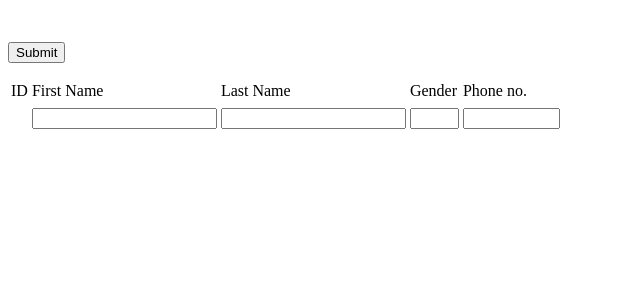
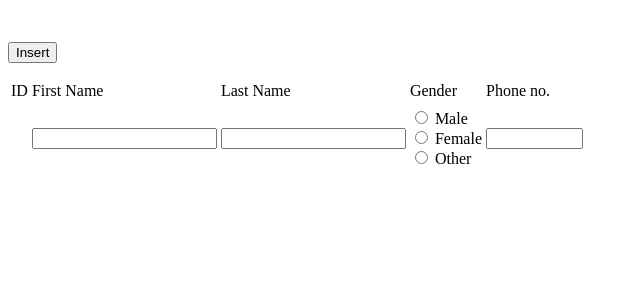
Before and after one commit to Muhammed-Salah/User-authentication, a PHP site: page /edited.php in a window 1280 px wide. Shown: the top 300 px of the page, without its empty margins (0-640 px from the left). Run offline with PHP 8.4, Linux system fonts and the light colour scheme; data that the repository does not hold is empty.

Commit message:
5th edit

```diff
--- a/edited.php
+++ b/edited.php
@@ -7,9 +7,7 @@
 </head>
 <body>
 <?php
-    session_start();
     $eid=$_POST['editedid'];
-    $_SESSION['eid']=$eid;
     $conn=mysqli_connect('localhost','root','','my');
     if (!$conn)
     {
@@ -17,9 +15,11 @@
     }
     else
     {
+
 		$sql="SELECT *  FROM `user` Where id= '$eid'";
 		$result=mysqli_query($conn,$sql);
         $row=mysqli_fetch_assoc($result);
+        $row1=$row['id'];
         echo "<table>";
         echo "<tr><td>" . "ID" . "</td><td>"
                         . "First Name" . "</td><td>"
@@ -39,9 +39,18 @@
     </td><td>
     <input type='text' name='fname'></td><td>
     <input type='text' name='lname'></td><td>
-    <input type='text' name='gender'size='3'> </td><td>
+        <input type="radio" id="mail" name="gender" value="male">
+ 	    <label for="male">Male</label><br>
+	    <input type="radio" id="female" name="gender" value="female">
+	    <label for="female">Female</label><br>
+	    <input type="radio" id="other" name="gender" value="other">
+		<label for="other">Other</label>
+		<br> </td><td>
     <input type='text' name='phno' size='9'></td></tr>
-    <input type='submit'>
+    </form>
+    <form>
+    <a href="edit.php?eidd=<?php echo $row1; ?>"><input type="button" value="Insert"></a>
+    </form>
 </p>
 </body>
 </html>
```
Also changed, not shown: edit.php (+8 -9 lines).
